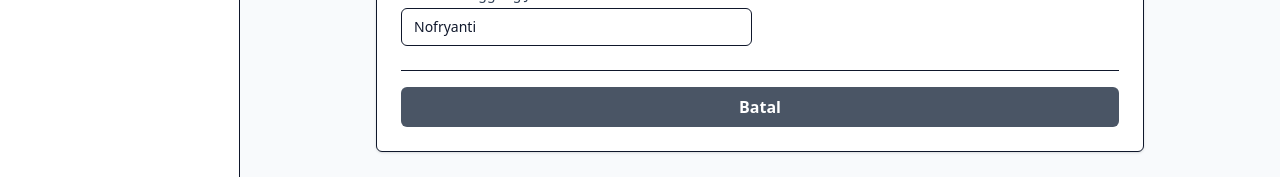
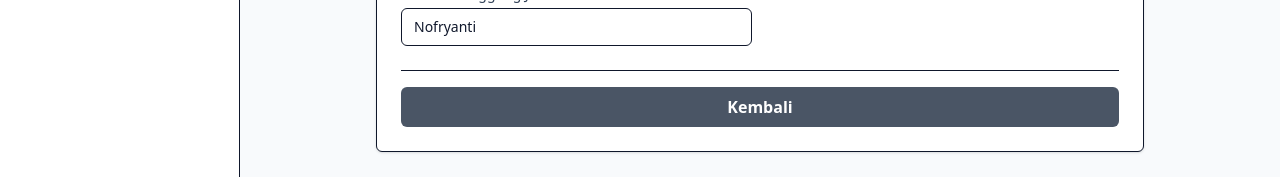
Before and after one commit to rIslandAgdil/project-inventaris, a React (Vite) app in the folder frontend/: page /barang/view/1 in a window 1280 px wide. Shown: the part 372-549 px from the top of the page. Built offline with nearby package versions, Linux system fonts and the light colour scheme.

Commit message:
perbaiki tombol view

```diff
--- a/frontend/src/pages/admin/FormAdmin.jsx
+++ b/frontend/src/pages/admin/FormAdmin.jsx
@@ -118,18 +118,15 @@ export default function FormAdmin() {
 
                 <div className="flex items-center gap-2 pt-4 mt-2 border-t justify-end">
                   <Button variant="secondary" type="button" onClick={() => navigate("/admin")}>
-                  Batal
+                    {mode === "view" ? "Kembali" : "Batal"}
                   </Button>
 
-                {/* {mode === "view" ? (
-                  <Button type="button" variant="primary" onClick={() => navigate(`/admin/edit/${id}`)}>
-                    Ed
-                  </Button>
-                ) : (
+                  {mode !== "view" && (
                     <Button type="submit" variant="primary">
                       Simpan
                     </Button>
-                )} */}
+                  )}
+
               </div>
             </form>
           )}
--- a/frontend/src/pages/barang/FormBarang.jsx
+++ b/frontend/src/pages/barang/FormBarang.jsx
@@ -191,11 +191,20 @@ export default function FormBarang() {
                 </div>
               </div>
 
-              {/* Card footer */}
-              <div className="flex items-center gap-2 pt-4 mt-2 border-t justify-end">
-                <Button variant="secondary" type="button" onClick={() => navigate("/barang")}>
-                  Batal
-                </Button>
+
+
+                <div className="flex items-center gap-2 pt-4 mt-2 border-t justify-end">
+                  <Button variant="secondary" type="button" onClick={() => navigate("/barang")}>
+                    {mode === "view" ? "Kembali" : "Batal"}
+                  </Button>
+
+
+                  {mode !== "view" && (
+                    <Button type="submit" variant="primary">
+                      Simpan
+                    </Button>
+                  )}
+
               </div>
             </form>
           )}
--- a/frontend/src/pages/ruangan/FormRuangan.jsx
+++ b/frontend/src/pages/ruangan/FormRuangan.jsx
@@ -92,10 +92,19 @@ export default function FormRuangan() {
               </div>
 
 
-              <div className="flex items-center gap-2 pt-4 mt-2 border-t justify-end">
-                <Button variant="secondary" type="button" onClick={() => navigate("/ruangan")}>
-                  Batal
-                </Button>
+
+                <div className="flex items-center gap-2 pt-4 mt-2 border-t justify-end">
+                  <Button variant="secondary" type="button" onClick={() => navigate("/ruangan")}>
+                    {mode === "view" ? "Kembali" : "Batal"}
+                  </Button>
+
+
+                  {mode !== "view" && (
+                    <Button type="submit" variant="primary">
+                      Simpan
+                    </Button>
+                  )}
+
               </div>
             </form>
           )}
```
Lines whose indentation alone changed are shown as unchanged.
